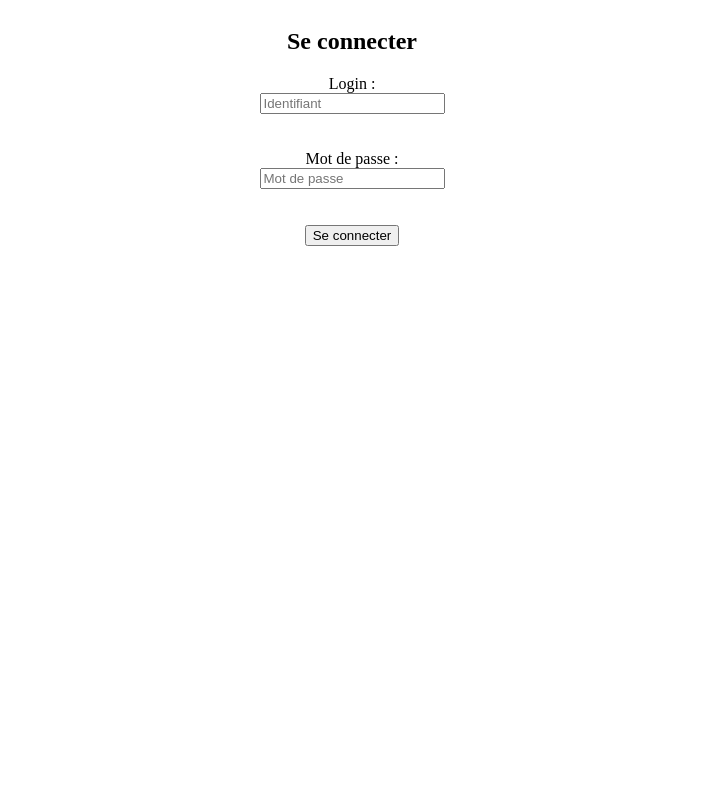
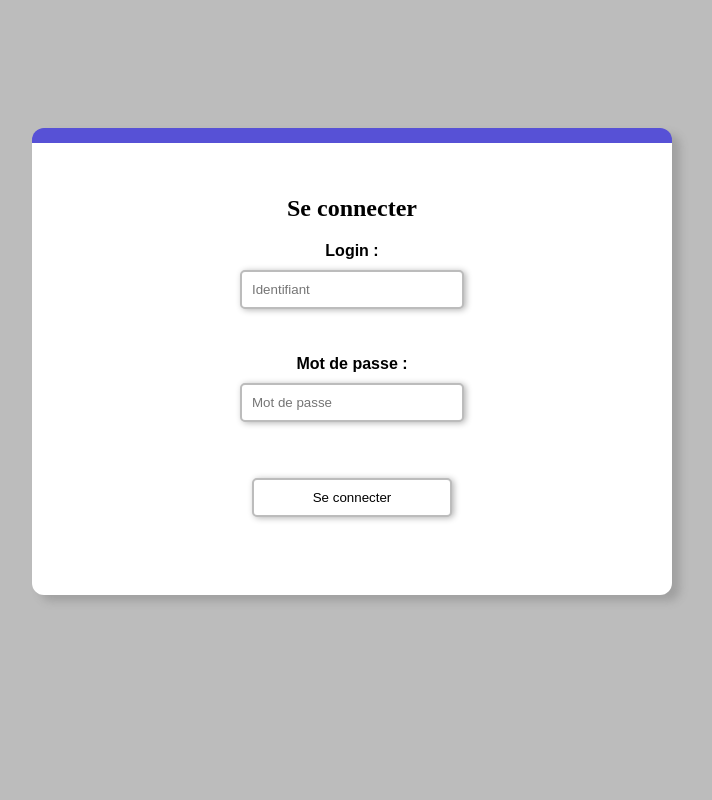
Before and after one commit to ChevalierArthur/projet_ecole, a PHP site: page / in a window 1280 px wide. Shown: the whole page, without its empty margins (288-1000 px from the left). Run offline with PHP 8.4, Linux system fonts and the light colour scheme.

Commit message:
Auto stash before checking out "origin/Dev"

```diff
--- a/includes/css/style.css
+++ b/includes/css/style.css
@@ -1,6 +1,68 @@
+.container {  display: grid;
+    height: 100vh;
+    width: 100vw;
+  grid-template-columns: 1fr 1fr 1fr 1fr;
+  grid-template-rows: 1fr;
+  gap: 0px 0px;
+  grid-auto-flow: row;
+  background-color: var(--valeur2);
+}
+:root {
+    --valeur1: #5751D6;
+    --valeur2: #BCBCBC;
+    --valeur3: white;
+}
+html, body {
+  margin: 0;
+  padding: 0;
+  width: 100%;
+  height: 100%;
+}
+
+header { grid-area: 1 / 2 / 2 / 2;
+background-color: var(--valeur1); }
+
+.connexion{
+    grid-area: 1 / 2 / 1 / 4;
+    margin-top: 20%;
+
+}
+
 form{
     align-items: center;
     display: flex;
     flex-direction: column;
     justify-content: center;
+    background-color: white;
+    border-top: var(--valeur1) 15px solid;
+    border-radius: 12px;
+    padding: 2em;
+    box-shadow: 8px 6px  8px rgba(96, 95, 95, 0.3);
+    transition: all 0.4s ease-in-out;
 }
+form input{
+    margin: 10px;
+    padding: 10px;
+    border-radius: 5px;
+    border: 2px solid var(--valeur2);
+    width: 200px;
+    transition: all 0.4s ease-in-out;
+    box-shadow: 2px 1px 6px rgba(0, 0, 0, 0.3);
+}
+form label{
+    font-family: Arial, Helvetica, sans-serif;
+    font-weight: bold;
+}
+form input:focus{
+    outline: none;
+    border: 2px solid var(--valeur1);
+    box-shadow: 3px 2px 6px rgba(59, 51, 206, 0.3);
+    transition: all 0.4s ease-in-out;
+}
+form .btn-principal{
+    background-color: var(--valeur3);
+}
+form .btn-princpal:hover{
+    background-color: #5751D6;
+    transition: all 0.4s ease-in-out;
+}
--- a/includes/header.php
+++ b/includes/header.php
@@ -8,8 +8,9 @@
     <meta name="author" content="">
     <link rel="stylesheet" href="includes/css/style.css">
 </head>
+<div class="container">
 <?php if(isset($_SESSION['id'])) { ?>
-<body><div class="container">
+<body>
     <header>
         <?php if($_SESSION['role'] == 'admin') { ?>
             <a href="index.php?uc=classe">Classe</a>
@@ -23,6 +24,3 @@
 <?php
 }
 ?>
-<body><div class="container">
-    <header>
-    </header>
```
